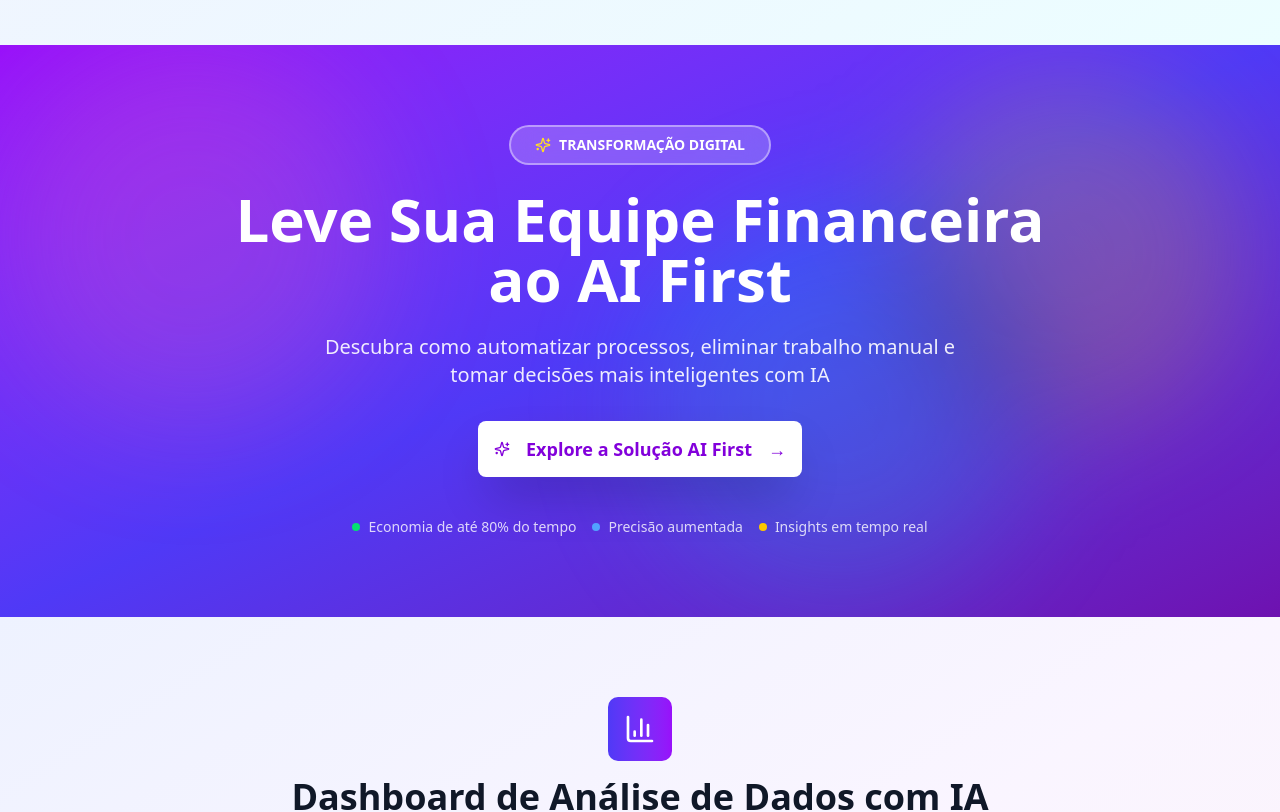
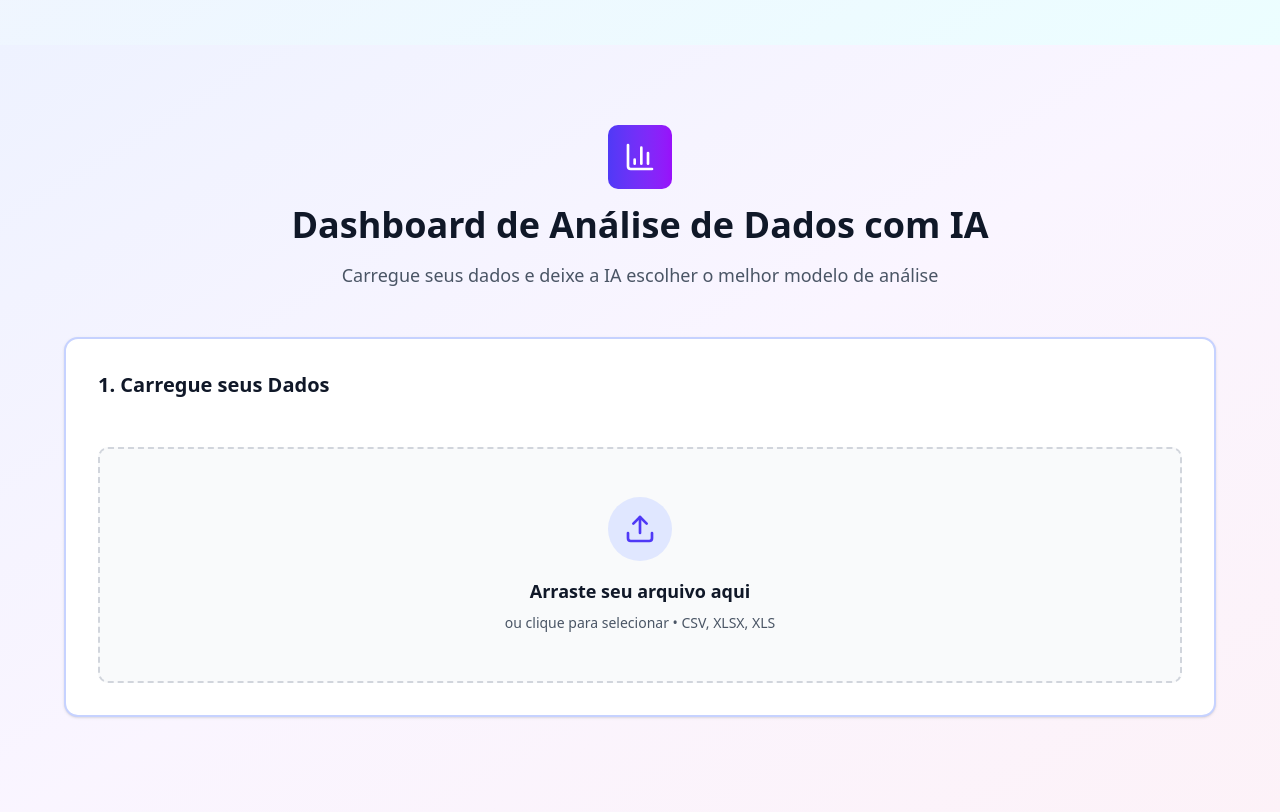
Before and after one commit to ivossos/assignment-app, a Next.js app in the folder Downloads/ergondata-site/: page / in a window 1280 px wide. Shown: the part 3860-4672 px from the top of the page. Built offline with nearby package versions, Linux system fonts and the light colour scheme.

Commit message:
Reorganize CTA cards - move AI First after Data Analysis Dashboard
- Remove AI First card from middle of page
- Place AI First card after Data Analysis Dashboard
- Keep Continuous Intelligence page but remove its card
- Clean page flow and structure

```diff
--- a/Downloads/ergondata-site/app/page.tsx
+++ b/Downloads/ergondata-site/app/page.tsx
@@ -910,6 +910,9 @@ export default function Home() {
       {/* AI Demo Section */}
       <AIDemoSection />
 
+      {/* Data Analysis Dashboard */}
+      <DataAnalysisDashboard />
+
       {/* AI First CTA Card */}
       <section className="relative overflow-hidden bg-gradient-to-br from-purple-600 via-indigo-600 to-purple-800 px-6 py-20">
         {/* Animated background */}
@@ -967,9 +970,6 @@ export default function Home() {
           </div>
         </div>
       </section>
-
-      {/* Data Analysis Dashboard */}
-      <DataAnalysisDashboard />
 
       {/* Pricing Section */}
       <PricingSection />
```
